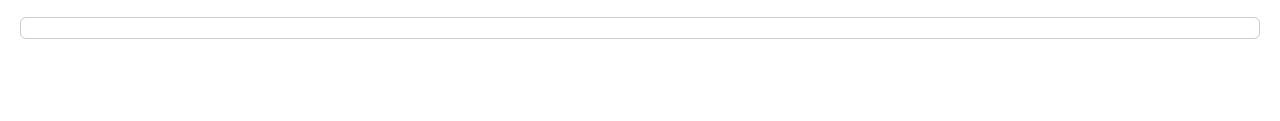
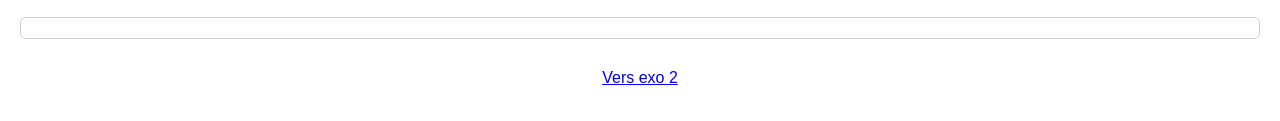
Before and after one commit to matlacheny/matlacheny.github.io, a plain HTML site: page TD1/carto.html in a window 1280 px wide. Shown: the part 201-322 px from the top of the page. Drawn offline with Linux system fonts and the light colour scheme.

Commit message:
push code carto html

```diff
--- a/TD1/carto.html
+++ b/TD1/carto.html
@@ -31,6 +31,9 @@
 <script src="script.js"></script>
 </body>
 
-<footer><a href="leaflet.html" Vers exo 2> </footer>
+<footer style="margin-top: 30px; text-align: center;">
+    <a href="leaflet.html">Vers exo 2</a>
+</footer>
+
 
 </html>
```
